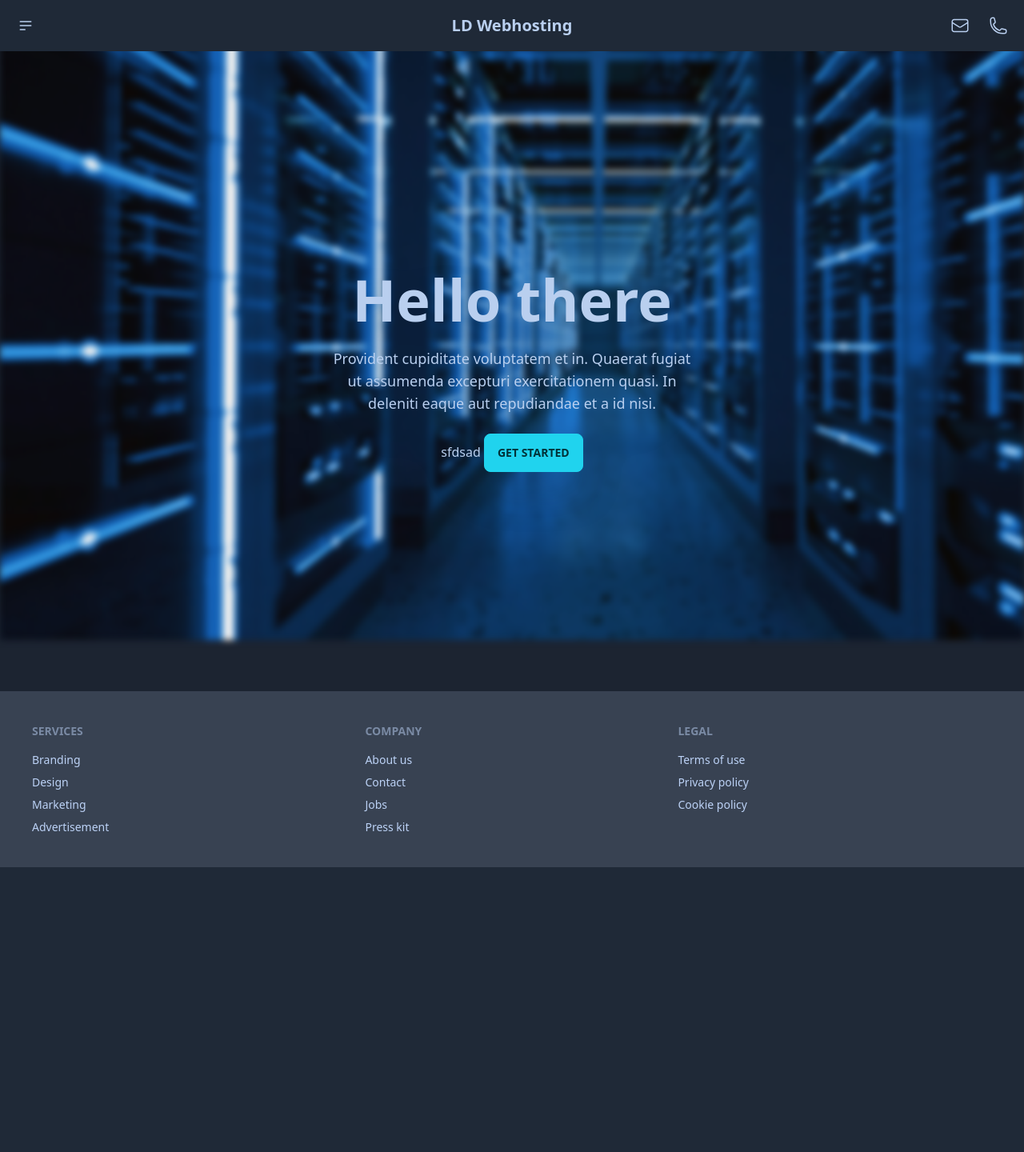
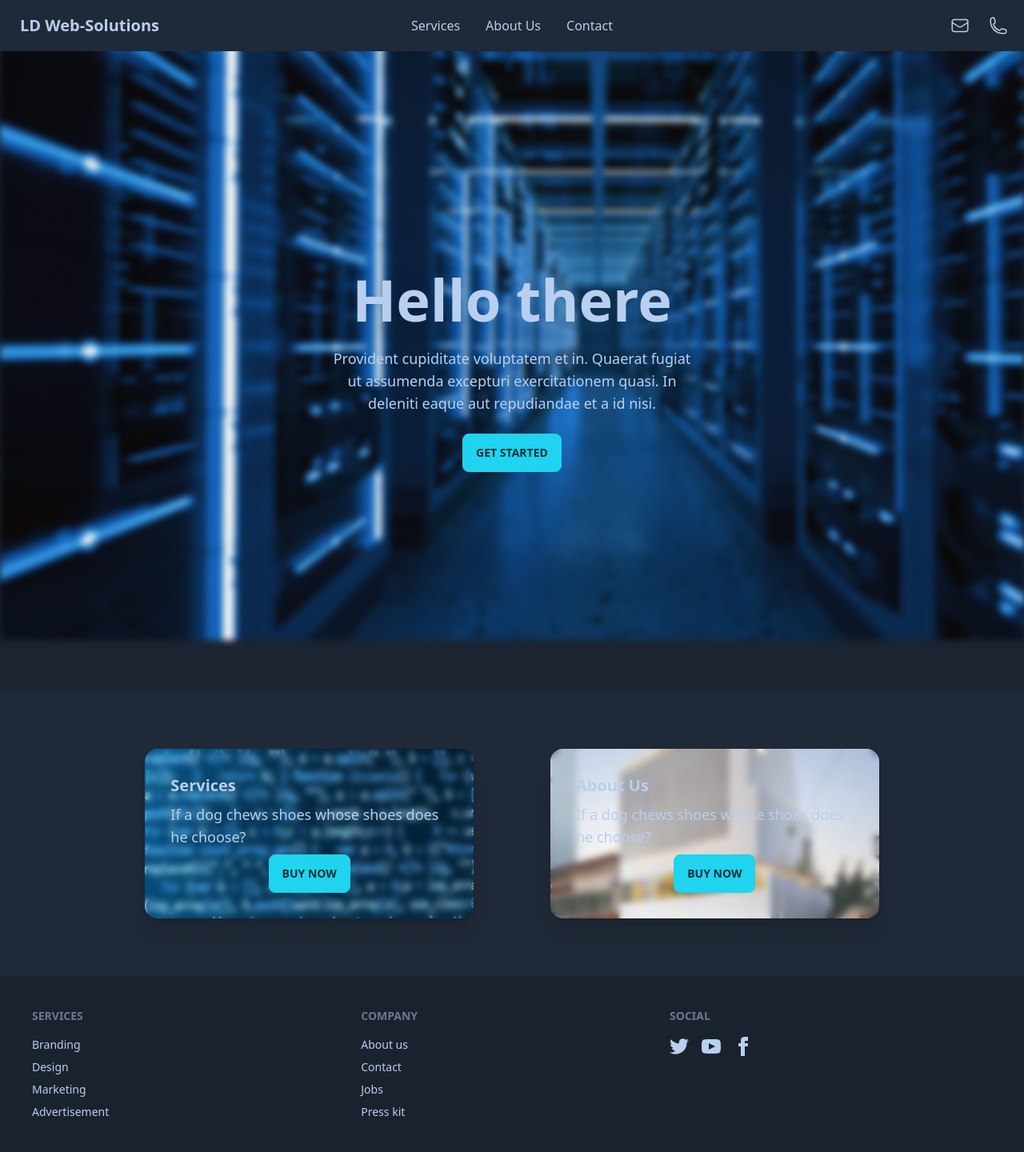
Before and after one commit to seaFaringBiscuit/ldwss, a website: page pages/index.html in a window 1280 px wide. Shown: the whole page at 80% size. Before the commit the page ends 1084 px from the top, so only its background shows below. Drawn offline with Linux system fonts and the light colour scheme.

Commit message:
ACTUAL HUGE UPDATE LMAOOO

```diff
--- a/pages/index.html
+++ b/pages/index.html
@@ -1,51 +1,92 @@
 <!doctype html>
-<html>
+<html class="scroll-smooth">
+
 <head>
   <meta charset="UTF-8">
   <meta name="viewport" content="width=device-width, initial-scale=1.0">
   <link href="/dist/output.css" rel="stylesheet">
+  <script src="../src/script.js" defer></script>
+
 </head>
+
 <body>
   <div class='content' data-theme="ldwss">
-        <div class="bg-fixed w-full h-50 bg-cover blur-sm" style="background-image: url(../images/server.jpg); height:100vh; position: absolute;"></div>
+    <div class="bg-fixed w-full h-50 bg-cover blur-sm"
+      style="background-image: url(../images/server.jpg); height:100vh; position: absolute;">
+    </div>
+
     <div class="navbar bg-base-100 sticky top-0" style="z-index: 3;">
       <div class="navbar-start">
       <div class="dropdown">
-                <label tabindex="0" class="btn btn-ghost btn-circle">
-                  <svg xmlns="http://www.w3.org/2000/svg" class="h-5 w-5" fill="none" viewBox="0 0 24 24" stroke="currentColor"><path stroke-linecap="round" stroke-linejoin="round" stroke-width="2" d="M4 6h16M4 12h16M4 18h7" /></svg>
+        <label tabindex="0" class="btn btn-ghost lg:hidden">
+          <svg xmlns="http://www.w3.org/2000/svg" class="h-5 w-5" fill="none" viewBox="0 0 24 24" stroke="currentColor"><path stroke-linecap="round" stroke-linejoin="round" stroke-width="2" d="M4 6h16M4 12h8m-8 6h16" /></svg>
         </label>
         <ul tabindex="0" class="menu menu-compact dropdown-content mt-3 p-2 shadow bg-base-100 rounded-box w-52">
-                  <li><a>Homepage</a></li>
-                  <li><a>Portfolio</a></li>
-                  <li><a>About</a></li>
+          <li><a>Services</a></li>
+          <li><a>About Us</a></li>
+          <li><a>Contact</a></li>
         </ul>
       </div>
+      <a class="btn btn-ghost normal-case text-xl">LD Web-Solutions</a>
     </div>
-            <div class="navbar-center">
-              <a class="btn btn-ghost normal-case text-xl">LD Webhosting</a>
+    <div class="navbar-center hidden lg:flex">
+      <ul class="menu menu-horizontal p-0">
+        <li><a>Services</a></li>
+        <li><a>About Us</a></li>
+        <li><a>Contact</a></li>
+      </ul>
     </div>
     <div class="navbar-end">
       <button class="btn btn-ghost btn-circle">
-                <svg xmlns="http://www.w3.org/2000/svg" fill="none" viewBox="0 0 24 24" stroke-width="1.5" stroke="currentColor" class="w-6 h-6"><path stroke-linecap="round" stroke-linejoin="round" d="M21.75 6.75v10.5a2.25 2.25 0 01-2.25 2.25h-15a2.25 2.25 0 01-2.25-2.25V6.75m19.5 0A2.25 2.25 0 0019.5 4.5h-15a2.25 2.25 0 00-2.25 2.25m19.5 0v.243a2.25 2.25 0 01-1.07 1.916l-7.5 4.615a2.25 2.25 0 01-2.36 0L3.32 8.91a2.25 2.25 0 01-1.07-1.916V6.75" /></svg>
+        <svg xmlns="http://www.w3.org/2000/svg" fill="none" viewBox="0 0 24 24" stroke-width="1.5"
+          stroke="currentColor" class="w-6 h-6">
+          <path stroke-linecap="round" stroke-linejoin="round"
+            d="M21.75 6.75v10.5a2.25 2.25 0 01-2.25 2.25h-15a2.25 2.25 0 01-2.25-2.25V6.75m19.5 0A2.25 2.25 0 0019.5 4.5h-15a2.25 2.25 0 00-2.25 2.25m19.5 0v.243a2.25 2.25 0 01-1.07 1.916l-7.5 4.615a2.25 2.25 0 01-2.36 0L3.32 8.91a2.25 2.25 0 01-1.07-1.916V6.75" />
+          </svg>
       </button>
       <button class="btn btn-ghost btn-circle">
         <div class="indicator">
-                    <svg xmlns="http://www.w3.org/2000/svg" fill="none" viewBox="0 0 24 24" stroke-width="1.5" stroke="currentColor" class="w-6 h-6"><path stroke-linecap="round" stroke-linejoin="round" d="M2.25 6.75c0 8.284 6.716 15 15 15h2.25a2.25 2.25 0 002.25-2.25v-1.372c0-.516-.351-.966-.852-1.091l-4.423-1.106c-.44-.11-.902.055-1.173.417l-.97 1.293c-.282.376-.769.542-1.21.38a12.035 12.035 0 01-7.143-7.143c-.162-.441.004-.928.38-1.21l1.293-.97c.363-.271.527-.734.417-1.173L6.963 3.102a1.125 1.125 0 00-1.091-.852H4.5A2.25 2.25 0 002.25 4.5v2.25z" /></svg>
+          <svg xmlns="http://www.w3.org/2000/svg" fill="none" viewBox="0 0 24 24" stroke-width="1.5"
+            stroke="currentColor" class="w-6 h-6">
+            <path stroke-linecap="round" stroke-linejoin="round"
+              d="M2.25 6.75c0 8.284 6.716 15 15 15h2.25a2.25 2.25 0 002.25-2.25v-1.372c0-.516-.351-.966-.852-1.091l-4.423-1.106c-.44-.11-.902.055-1.173.417l-.97 1.293c-.282.376-.769.542-1.21.38a12.035 12.035 0 01-7.143-7.143c-.162-.441.004-.928.38-1.21l1.293-.97c.363-.271.527-.734.417-1.173L6.963 3.102a1.125 1.125 0 00-1.091-.852H4.5A2.25 2.25 0 002.25 4.5v2.25z" />
+            </svg>
         </div>
       </button>
     </div>
   </div>
+
     <div class="hero min-h-screen bg-base-200">
       <div class="hero-content text-center">
         <div class="max-w-md drop-shadow-2xl">
           <h1 class="text-7xl font-bold">Hello there</h1>
-                    <p class="py-6 text-lg">Provident cupiditate voluptatem et in. Quaerat fugiat ut assumenda excepturi exercitationem quasi. In deleniti eaque aut repudiandae et a id nisi.</p>
-                    <h>sfdsad</h>
-                    <button class="btn btn-primary">Get Started</button>
+          <p class="py-6 text-lg">Provident cupiditate voluptatem et in. Quaerat fugiat ut assumenda excepturi
+            exercitationem quasi. In deleniti eaque aut repudiandae et a id nisi.</p>
+          <button class="btn btn-primary" type="button" onclick="location.href='#a-body'">Get Started</button>
         </div>
       </div>
     </div>
-          <footer class="footer p-10 bg-neutral text-neutral-content">
+    <div class="m-6 md:flex justify-center" id="a-body" data-inviewport="fade-in">
+      <div class="card md:w-1/3 bg-base-100 shadow-xl m-12 bg-[url('../images/code.jpg')]">
+        <div class="card-body backdrop-blur-sm">
+          <h2 class="card-title">Services</h2>
+          <p class="text-lg">If a dog chews shoes whose shoes does he choose?</p>
+          <div class="card-actions justify-center">
+            <button class="btn btn-primary">Buy Now</button>
+          </div>
+        </div>
+      </div>
+      <div class="card md:w-1/3 bg-base-100 shadow-xl bg-cover bg-center m-12 bg-[url('../images/random-building.jpg')]">
+        <div class="card-body backdrop-blur-sm">
+          <h2 class="card-title">About Us</h2>
+          <p class="text-lg">If a dog chews shoes whose shoes does he choose?</p>
+          <div class="card-actions justify-center">
+            <button class="btn btn-primary">Buy Now</button>
+          </div>
+        </div>
+      </div>
+    </div>
+    <footer class="footer p-10 bg-base-300 text-base-content">
       <div>
         <span class="footer-title">Services</span>
         <a class="link link-hover">Branding</a>
@@ -61,12 +102,15 @@
         <a class="link link-hover">Press kit</a>
       </div>
       <div>
-              <span class="footer-title">Legal</span>
-              <a class="link link-hover">Terms of use</a>
-              <a class="link link-hover">Privacy policy</a>
-              <a class="link link-hover">Cookie policy</a>
+        <span class="footer-title">Social</span>
+        <div class="grid grid-flow-col gap-4">
+          <a><svg xmlns="http://www.w3.org/2000/svg" width="24" height="24" viewBox="0 0 24 24" class="fill-current"><path d="M24 4.557c-.883.392-1.832.656-2.828.775 1.017-.609 1.798-1.574 2.165-2.724-.951.564-2.005.974-3.127 1.195-.897-.957-2.178-1.555-3.594-1.555-3.179 0-5.515 2.966-4.797 6.045-4.091-.205-7.719-2.165-10.148-5.144-1.29 2.213-.669 5.108 1.523 6.574-.806-.026-1.566-.247-2.229-.616-.054 2.281 1.581 4.415 3.949 4.89-.693.188-1.452.232-2.224.084.626 1.956 2.444 3.379 4.6 3.419-2.07 1.623-4.678 2.348-7.29 2.04 2.179 1.397 4.768 2.212 7.548 2.212 9.142 0 14.307-7.721 13.995-14.646.962-.695 1.797-1.562 2.457-2.549z"></path></svg></a>
+          <a><svg xmlns="http://www.w3.org/2000/svg" width="24" height="24" viewBox="0 0 24 24" class="fill-current"><path d="M19.615 3.184c-3.604-.246-11.631-.245-15.23 0-3.897.266-4.356 2.62-4.385 8.816.029 6.185.484 8.549 4.385 8.816 3.6.245 11.626.246 15.23 0 3.897-.266 4.356-2.62 4.385-8.816-.029-6.185-.484-8.549-4.385-8.816zm-10.615 12.816v-8l8 3.993-8 4.007z"></path></svg></a>
+          <a><svg xmlns="http://www.w3.org/2000/svg" width="24" height="24" viewBox="0 0 24 24" class="fill-current"><path d="M9 8h-3v4h3v12h5v-12h3.642l.358-4h-4v-1.667c0-.955.192-1.333 1.115-1.333h2.885v-5h-3.808c-3.596 0-5.192 1.583-5.192 4.615v3.385z"></path></svg></a>
+        </div>
       </div>
     </footer>
   </div>
 </body>
+
 </html>
--- a/src/input.css
+++ b/src/input.css
@@ -1,3 +1,39 @@
 @tailwind base;
 @tailwind components;
 @tailwind utilities;
+
+body::-webkit-scrollbar {
+    width: 8px;               /* width of the entire scrollbar */
+  }
+
+  body::-webkit-scrollbar-track {
+    background: base-100;        /* color of the tracking area */
+  }
+
+  body::-webkit-scrollbar-thumb {
+    background-color: #22d3ee;    /* color of the scroll thumb */
+    border-radius: 20px;       /* roundness of the scroll thumb */
+  }
+
+  * {
+    scrollbar-width: thin;
+    scrollbar-color: #22d3ee black;
+  }
+
+  /* inViewport */
+
+  [data-inviewport="scale-in"] {
+    transition: 1s;
+    transform: scale(0.1);
+  }
+  [data-inviewport="scale-in"].is-inViewport {
+    transform: scale(1);
+  }
+
+  [data-inviewport="fade-in"] {
+    transition: 3s;
+    opacity: 0;
+  }
+  [data-inviewport="fade-in"].is-inViewport {
+    opacity: 1;
+  }
--- /dev/null
+++ b/src/script.js
@@ -0,0 +1,16 @@
+const inViewport = (entries, observer) => {
+    entries.forEach(entry => {
+
+      entry.target.classList.toggle("is-inViewport", entry.isIntersecting);
+    });
+  };
+
+  const Obs = new IntersectionObserver(inViewport);
+  const obsOptions = {}; //See: https://developer.mozilla.org/en-US/docs/Web/API/Intersection_Observer_API#Intersection_observer_options
+
+  // Attach observer to every [data-inviewport] element:
+  const ELs_inViewport = document.querySelectorAll('[data-inviewport]');
+  ELs_inViewport.forEach(EL => {
+    console.log("a")
+    Obs.observe(EL, obsOptions);
+  });
```
Also changed, not shown: dist/output.css, images/code.jpg (added), images/random-building.jpg (added), pages/about-us.html (added), pages/contact.html (added), pages/services.html (added). Lines whose indentation alone changed are shown as unchanged.
